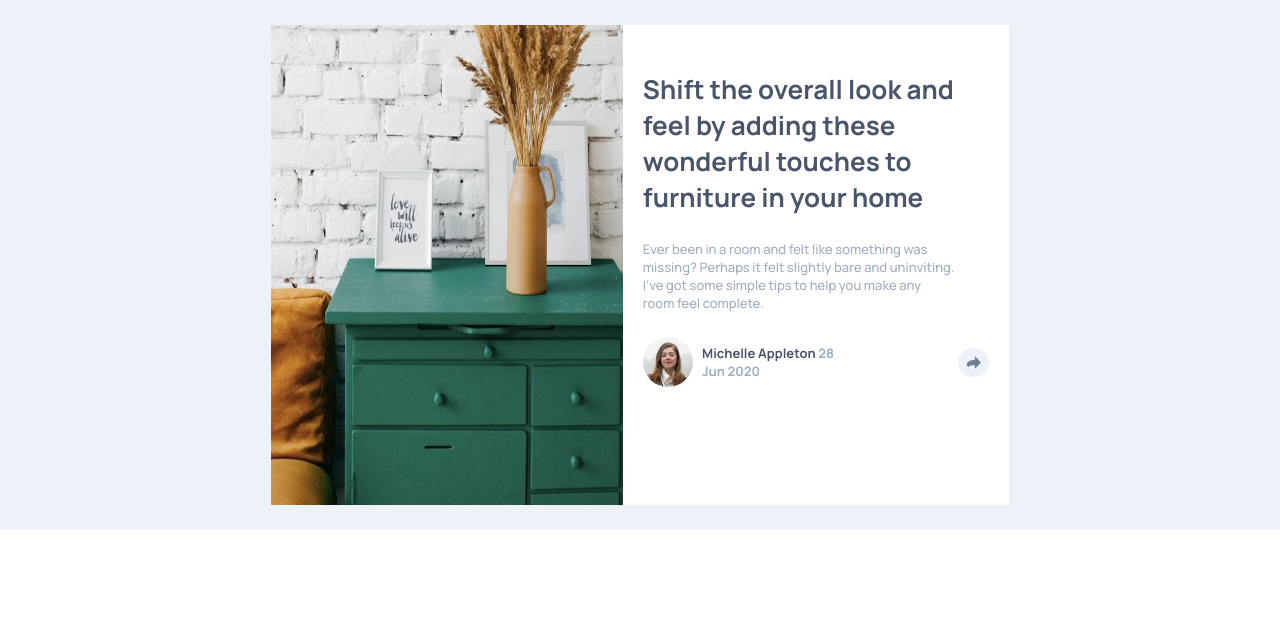
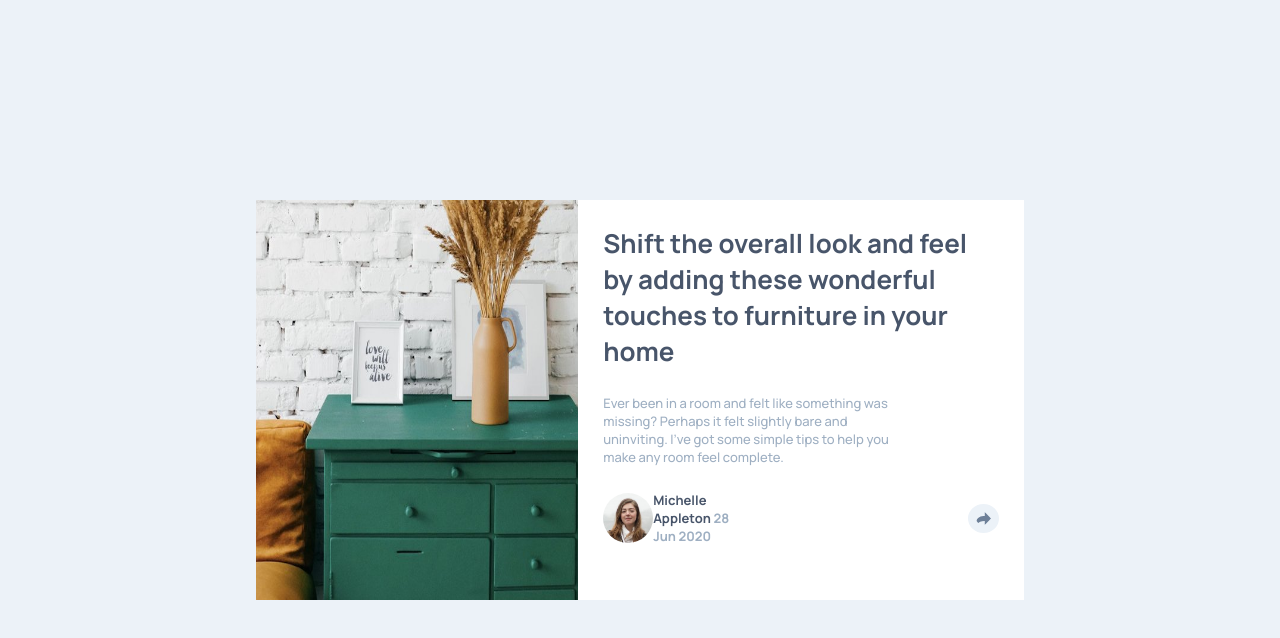
Before and after one commit to mjpfelicia/Article-preview-component, a plain HTML site: page index.html in a window 1280 px wide. Drawn offline with Linux system fonts and the light colour scheme.

Commit message:
melhorando css

```diff
--- a/style.css
+++ b/style.css
@@ -18,6 +18,14 @@
 main {
     background: var(--cor-azul-acinzentado-claro);
     padding: 25px;
+}
+
+.box-container {
+    height: 100vh;
+    display: flex;
+    flex-direction: column;
+    justify-content: center;
+    align-items: center;
 }
 
 .box-img-principal img {
@@ -106,35 +114,44 @@
     main {
         display: flex;
         align-items: center;
+        height: 100vh;
+        padding: 0px;
     }
     .box-container {
         display: flex;
+        flex-direction: row;
+        height: 50vh;
+        width: 60%;
         margin: 0 auto;
-            width: 60%;
-            height: 60vh;
+        align-items: normal;
     }
     h1 {
         font-size: 2em;
+        padding-top: 0px;
     }
     .descricao {
         width: 80%;
+        padding: 25px;
     }
     .descricao-p {
-            width: 90%;
+        width: 74%;
     }
     .dadosdocliente {
         display: flex;
         justify-content: space-between;
     }
     .dadosdocliente-p {
-            margin-right: 4em;
+        margin-right: 10em;
+        width: 25%;
+        padding-right: 7em;
     }
     .dadosdocliente-svg:hover {
         background: var(--cor-azula-cinzentado-muito-escuro);
         color: var(--cor-azul-acinzentado-claro);
     }
-        .img-principal {
+    .box-img-principal {
         overflow: hidden;
+        height: 50vh;
     }
     .box-img-principal img {
         width: 122%;
```
Also changed, not shown: index.html (+0 -1 lines). Lines whose indentation alone changed are shown as unchanged.
